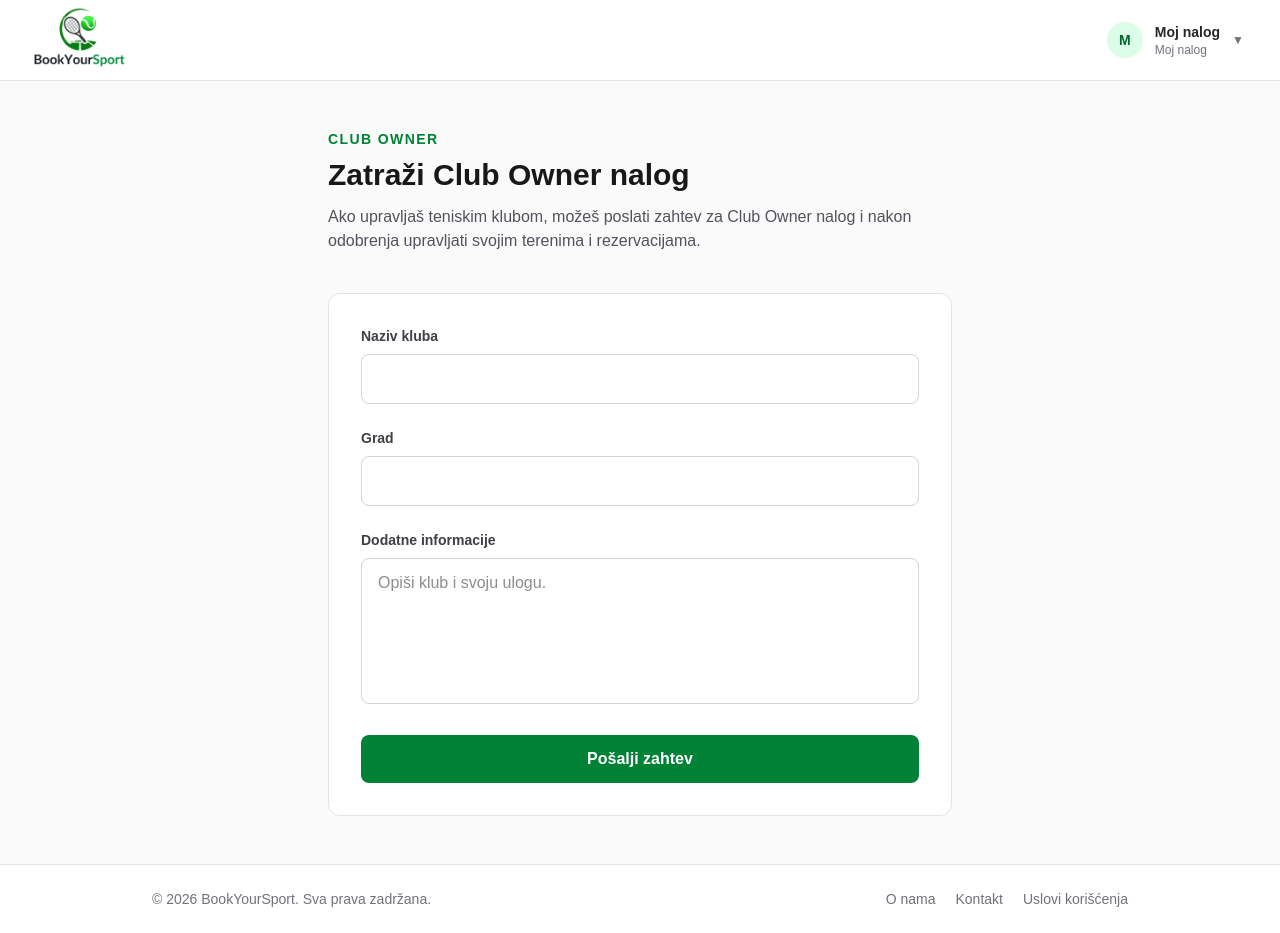
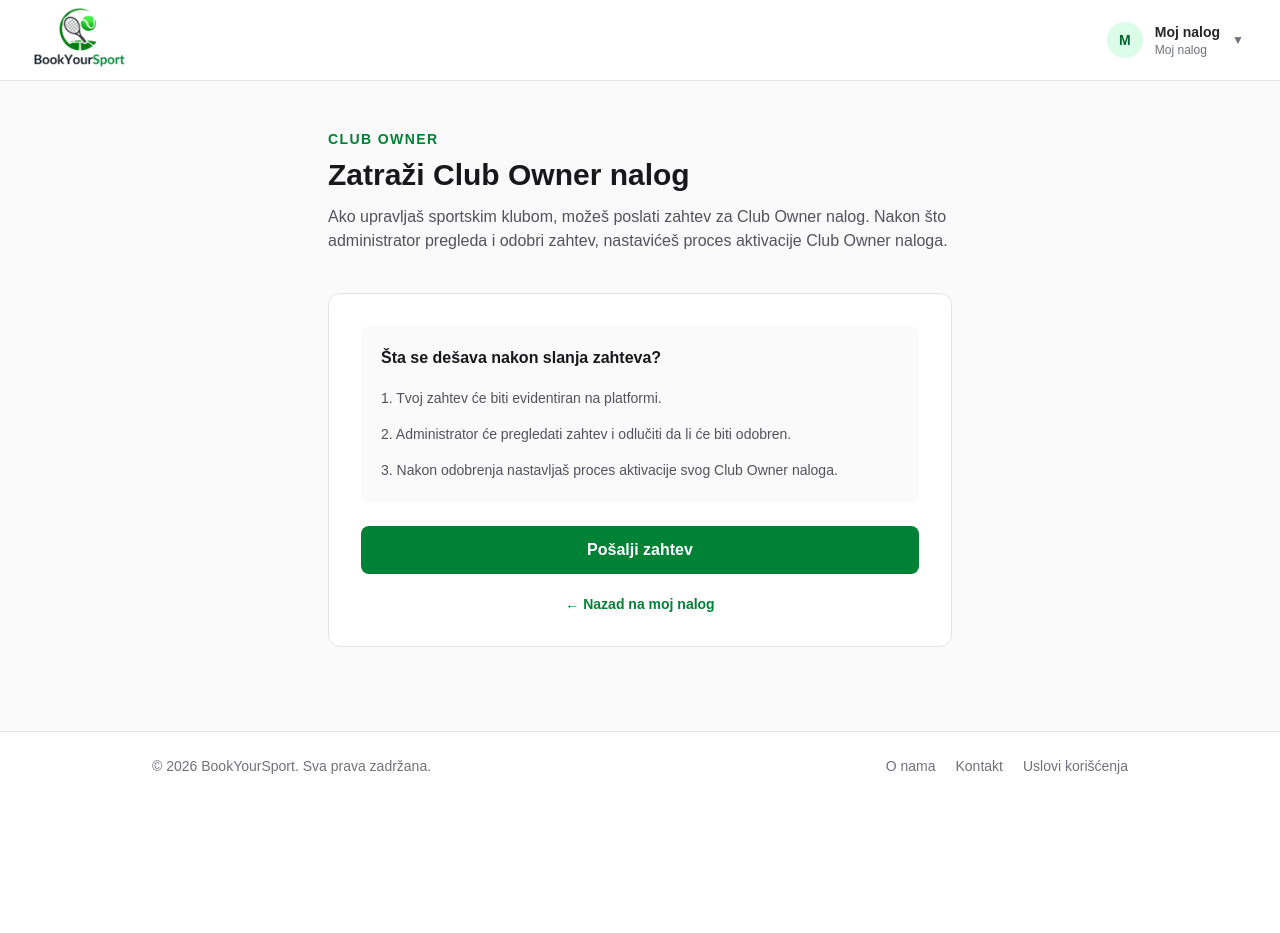
Before and after one commit to tomiy7/BookYourSport, a Next.js app in the folder BookYourSport/frontend/: page /player-dashboard/owner-request in a window 1280 px wide. After the commit the page ends 800 px from the top, so only its background shows below. Built offline with nearby package versions, Linux system fonts and the light colour scheme.

Commit message:
feat: first draft of club owner request on playe4r dashboard (#54)

```diff
--- a/BookYourSport/frontend/app/player-dashboard/owner-request/page.tsx
+++ b/BookYourSport/frontend/app/player-dashboard/owner-request/page.tsx
@@ -1,23 +1,78 @@
 "use client";
 
 import { useState } from "react";
+import { useRouter } from "next/navigation";
+import Link from "next/link";
+
 import PlayerHeader from "../PlayerHeader";
 import Footer from "../../Footer";
+import { getAccessToken } from "@/lib/auth";
 
 export default function OwnerRequestPage() {
-    const [clubName, setClubName] = useState("");
-    const [city, setCity] = useState("");
-    const [description, setDescription] = useState("");
+    const router = useRouter();
+
     const [message, setMessage] = useState("");
+    const [error, setError] = useState("");
+    const [loading, setLoading] = useState(false);
+    const [success, setSuccess] = useState(false);
 
-    function handleSubmit(
-        e: React.FormEvent<HTMLFormElement>
-    ) {
-        e.preventDefault();
+    async function handleSubmit() {
+        const token = getAccessToken();
 
+        if (!token) {
+            router.push("/login");
+            return;
+        }
+
+        try {
+            setLoading(true);
+            setError("");
+            setMessage("");
+
+            const response = await fetch(
+                `${process.env.NEXT_PUBLIC_API_URL}/auth/request-club-ownership`,
+                {
+                    method: "POST",
+                    headers: {
+                        Authorization: `Bearer ${token}`,
+                    },
+                }
+            );
+
+            if (!response.ok) {
+                let errorMessage =
+                    "Slanje zahteva nije uspelo. Pokušaj ponovo.";
+
+                try {
+                    const data = await response.json();
+
+                    errorMessage =
+                        data.detail ||
+                        data.message ||
+                        data.title ||
+                        errorMessage;
+                } catch {
+                    // Ako backend ne vrati JSON, ostavljamo podrazumevanu poruku.
+                }
+
+                throw new Error(errorMessage);
+            }
+
+            setSuccess(true);
             setMessage(
-            "Tvoj zahtev je uspešno pripremljen za slanje."
+                "Tvoj zahtev za Club Owner nalog je uspešno poslat. Administrator će ga pregledati."
             );
+        } catch (err) {
+            setSuccess(false);
+
+            setError(
+                err instanceof Error
+                    ? err.message
+                    : "Slanje zahteva nije uspelo. Pokušaj ponovo."
+            );
+        } finally {
+            setLoading(false);
+        }
     }
 
     return (
@@ -35,93 +90,71 @@ export default function OwnerRequestPage() {
                     </h1>
 
                     <p className="mt-3 leading-6 text-zinc-600">
-                        Ako upravljaš teniskim klubom, možeš poslati
-                        zahtev za Club Owner nalog i nakon odobrenja
-                        upravljati svojim terenima i rezervacijama.
+                        Ako upravljaš sportskim klubom, možeš poslati zahtev
+                        za Club Owner nalog. Nakon što administrator pregleda
+                        i odobri zahtev, nastavićeš proces aktivacije Club
+                        Owner naloga.
                     </p>
                 </div>
 
-                <form
-                    onSubmit={handleSubmit}
-                    className="mt-10 rounded-xl border border-zinc-200 bg-white p-6 sm:p-8"
-                >
+                <div className="mt-10 rounded-xl border border-zinc-200 bg-white p-6 sm:p-8">
                     {message && (
-                        <div className="mb-6 rounded-lg border border-green-200 bg-green-50 px-4 py-3 text-sm text-green-800">
+                        <div className="mb-6 rounded-lg border border-green-200 bg-green-50 px-4 py-3 text-sm leading-6 text-green-800">
                             {message}
                         </div>
                     )}
 
-                    <div className="space-y-6">
-                        <div>
-                            <label
-                                htmlFor="clubName"
-                                className="mb-2 block text-sm font-semibold text-zinc-700"
-                            >
-                                Naziv kluba
-                            </label>
+                    {error && (
+                        <div className="mb-6 rounded-lg border border-red-200 bg-red-50 px-4 py-3 text-sm leading-6 text-red-700">
+                            {error}
+                        </div>
+                    )}
 
-                            <input
-                                id="clubName"
-                                type="text"
-                                value={clubName}
-                                onChange={(e) =>
-                                    setClubName(e.target.value)
-                                }
-                                required
-                                className="w-full rounded-lg border border-zinc-300 px-4 py-3 outline-none transition focus:border-green-600 focus:ring-2 focus:ring-green-100"
-                            />
+                    {!success && (
+                        <>
+                            <div className="rounded-lg bg-zinc-50 p-5">
+                                <h2 className="font-semibold text-zinc-900">
+                                    Šta se dešava nakon slanja zahteva?
+                                </h2>
+
+                                <div className="mt-4 space-y-3 text-sm leading-6 text-zinc-600">
+                                    <p>
+                                        1. Tvoj zahtev će biti evidentiran na
+                                        platformi.
+                                    </p>
+
+                                    <p>
+                                        2. Administrator će pregledati zahtev
+                                        i odlučiti da li će biti odobren.
+                                    </p>
+
+                                    <p>
+                                        3. Nakon odobrenja nastavljaš proces
+                                        aktivacije svog Club Owner naloga.
+                                    </p>
                                 </div>
-
-                        <div>
-                            <label
-                                htmlFor="city"
-                                className="mb-2 block text-sm font-semibold text-zinc-700"
-                            >
-                                Grad
-                            </label>
-
-                            <input
-                                id="city"
-                                type="text"
-                                value={city}
-                                onChange={(e) =>
-                                    setCity(e.target.value)
-                                }
-                                required
-                                className="w-full rounded-lg border border-zinc-300 px-4 py-3 outline-none transition focus:border-green-600 focus:ring-2 focus:ring-green-100"
-                            />
-                        </div>
-
-                        <div>
-                            <label
-                                htmlFor="description"
-                                className="mb-2 block text-sm font-semibold text-zinc-700"
-                            >
-                                Dodatne informacije
-                            </label>
-
-                            <textarea
-                                id="description"
-                                rows={5}
-                                value={description}
-                                onChange={(e) =>
-                                    setDescription(
-                                        e.target.value
-                                    )
-                                }
-                                placeholder="Opiši klub i svoju ulogu."
-                                className="w-full resize-none rounded-lg border border-zinc-300 px-4 py-3 outline-none transition focus:border-green-600 focus:ring-2 focus:ring-green-100"
-                            />
                             </div>
 
                             <button
-                            type="submit"
-                            className="w-full rounded-lg bg-green-700 py-3 font-semibold text-white transition hover:bg-green-800"
+                                type="button"
+                                onClick={handleSubmit}
+                                disabled={loading}
+                                className="mt-6 w-full rounded-lg bg-green-700 py-3 font-semibold text-white transition hover:bg-green-800 disabled:cursor-not-allowed disabled:opacity-60"
                             >
-                            Pošalji zahtev
+                                {loading
+                                    ? "Slanje zahteva..."
+                                    : "Pošalji zahtev"}
                             </button>
+                        </>
+                    )}
+
+                    <Link
+                        href="/player-dashboard"
+                        className="mt-5 block text-center text-sm font-semibold text-green-700 transition hover:text-green-800"
+                    >
+                        ← Nazad na moj nalog
+                    </Link>
                 </div>
-                </form>
             </section>
 
             <Footer />
```
Lines whose indentation alone changed are shown as unchanged.
